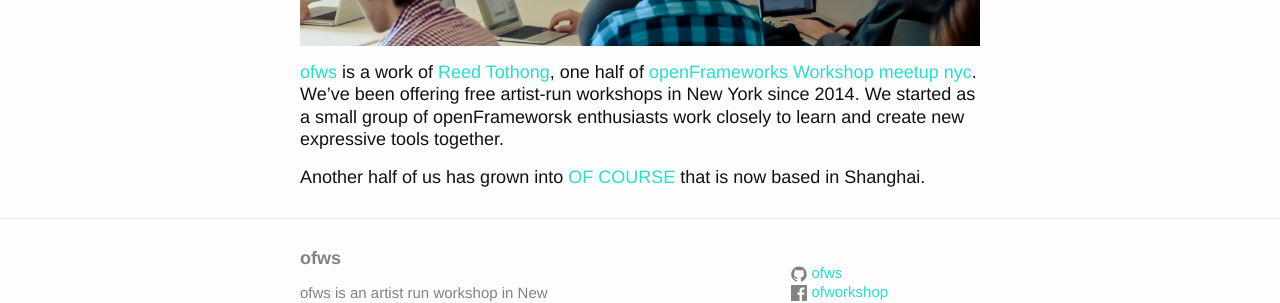
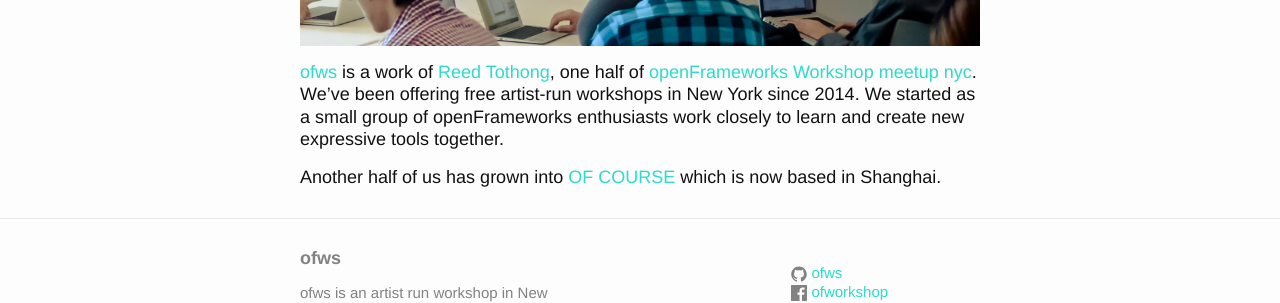
Before and after one commit to ofws/ofws.github.io, a Jekyll site: the page built from about.md, in a window 1280 px wide. Shown: the part 570-873 px from the top of the page. Built offline with Jekyll 4.4.1, drawn with Linux system fonts in a browser that asks for light colours.

Commit message:
Update about.md
typos

```diff
--- a/about.md
+++ b/about.md
@@ -6,9 +6,9 @@ permalink: /about/
 
 ![ofws cv meetup](../images/cvmeetup.jpg)
 
-[ofws](https://www.facebook.com/ofWorkshop/) is a work of [Reed Tothong](http://firmread.me), one half of [openFrameworks Workshop meetup nyc](http://www.meetup.com/openframeworks/). We've been offering free artist-run workshops in New York since 2014. We started as a small group of openFrameworsk enthusiasts work closely to learn and create new expressive tools together.
+[ofws](https://www.facebook.com/ofWorkshop/) is a work of [Reed Tothong](http://firmread.me), one half of [openFrameworks Workshop meetup nyc](http://www.meetup.com/openframeworks/). We've been offering free artist-run workshops in New York since 2014. We started as a small group of openFrameworks enthusiasts work closely to learn and create new expressive tools together.
 
 
 
 
-Another half of us has grown into [OF COURSE](http://ofcourse.io/) that is now based in Shanghai.
+Another half of us has grown into [OF COURSE](http://ofcourse.io/) which is now based in Shanghai.
```
